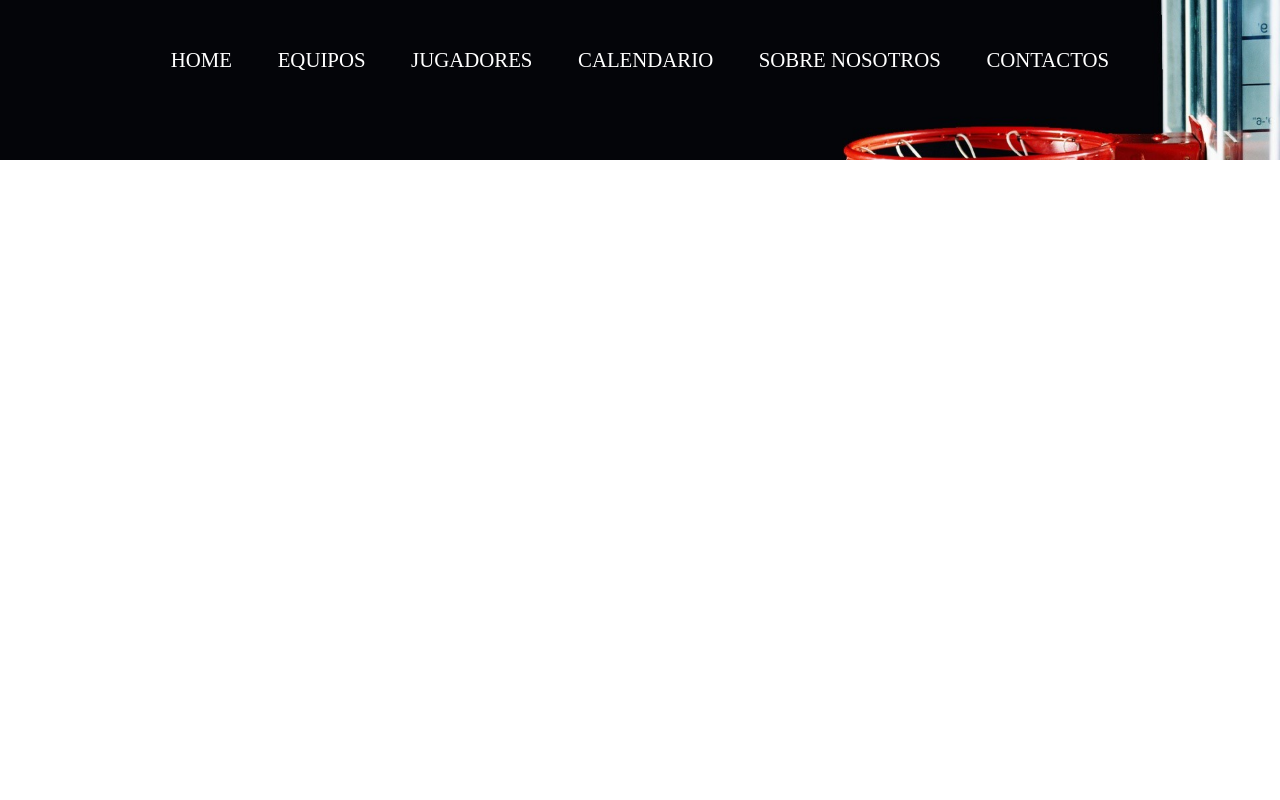
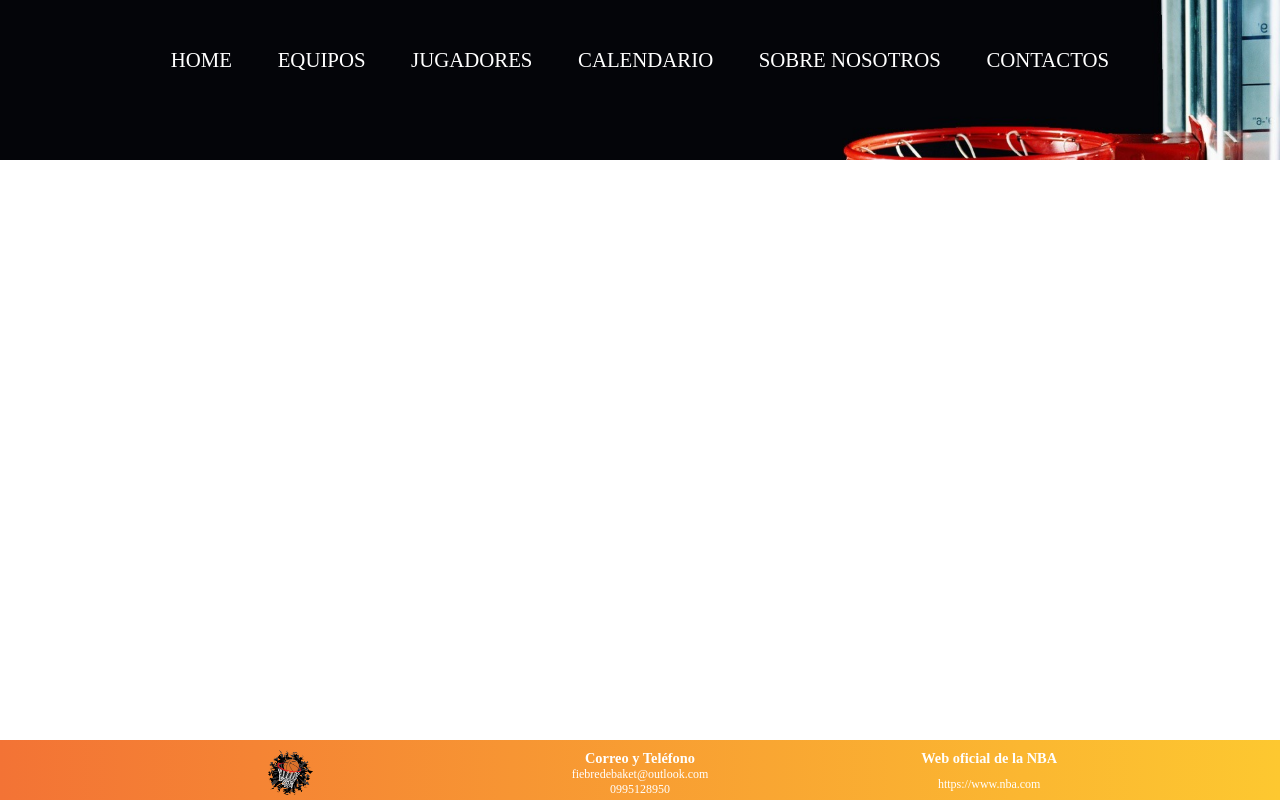
Before and after one commit to Alarox000/Proyecto-NBA-versi-n-2, a plain HTML site: page html/AboutUs.html in a window 1280 px wide. Drawn offline with Linux system fonts and the light colour scheme.

Commit message:
Hoja uno final

```diff
--- a/css/styles.css
+++ b/css/styles.css
@@ -115,6 +115,7 @@ nav {
 
 section {
   padding-top: 5em;
+  padding-bottom: 5em;
 }
 
 .index1 img {
@@ -220,27 +221,94 @@ section {
 }
 
 /*!-----------------Footer------------------*/
-/*.container {
-  max-width: 1200px;
-  margin: 0 auto;
-  padding-top: 2em;
-  padding-bottom: 2em;
-}
-
+/*
 footer {
-  background-color: #333;
-  color: #fff;
-  text-align: center;
+  background-color: #eee;
+  display: flex;
+  justify-content: space-between;
   padding: 20px;
 }
 
-.footer-content {
+.columna {
+  width: 30%;
+}
+
+.columna h3 {
+  margin-top: 0;
+}
+
+.columna p {
+  margin-bottom: 0;
+}
+
+*/
+
+footer {
+  background: #FDC830;  /* fallback for old browsers */
+  background: -webkit-linear-gradient(to right, #F37335, #FDC830);  /* Chrome 10-25, Safari 5.1-6 */
+  background: linear-gradient(to right, #F37335, #FDC830); /* W3C, IE 10+/ Edge, Firefox 16+, Chrome 26+, Opera 12+, Safari 7+ */
   display: flex;
-  justify-content: center;
+  justify-content: space-between;
+  padding: 10px;
+  text-align: center;
+  position: fixed;
+  bottom: 0;
+  width: 100%;
+  font-size: 12px;
+  height: 5em;
+}
+.izqF{
+  float: left;
+  width: 50%;
+  margin: 0;
+  color: white;
+}
+.dereF{
+  float: right;
+  width: 50%;
+  margin: 0;
+  color: white;
+}
+
+.dereF h1{
+  font-family: 'Crimson Text', serif;
+  font-size: 1.2em;
+}
+.izqF h1{
+  font-family: 'Crimson Text', serif;
+  font-size: 1.2em;
+}
+a{
+  text-decoration: none;
+}
+.izqF img{
   align-items: center;
 }
 
-p {
-  margin: 0;
+.esp{
+  padding-top: 0.8em;
 }
-*/
+.izqF a{
+  color: white;
+  font-family: 'Crimson Text', serif;
+  font-size: 1em;
+}
+.dereF a{
+  color: white;
+  font-family: 'Crimson Text', serif;
+  font-size: 1em;
+}
+f3{
+  float: right;
+}
+.centF h1{
+  color: white;
+  font-family: 'Crimson Text', serif;
+  font-size: 1.2em;
+}
+
+.centF p{
+  color: white;
+  font-family: 'Crimson Text', serif;
+  font-size: 1em;
+}
--- a/html/AboutUs.html
+++ b/html/AboutUs.html
@@ -30,5 +30,22 @@
         </div>
     </div>
     </header>
+    <footer>
+      <div class="dereF">
+        <img src="/img/LOGO.png" alt="Logo" height="45em" width="45em">
+      </div>
+      <div class="centF">
+        <h1>Correo y Teléfono</h1>
+        <p>fiebredebaket@outlook.com</p>
+        <p>0995128950</p>
+      </div>
+      <div class="izqF">
+        <h1>Web oficial de la NBA</h1>
+        <div class="esp">
+          <a href="https://www.nba.com">https://www.nba.com</a>
+        </div>
+      </div>
+    </footer>
+
   </body>
 </html>
```
Also changed, not shown: html/Horarios.html (+17 -0 lines), html/contactanos.html (+17 -0 lines), html/equipos.html (+17 -0 lines), html/jugadores.html (+17 -0 lines), index.html (+81 -72 lines), img/LOGO.png (added).
